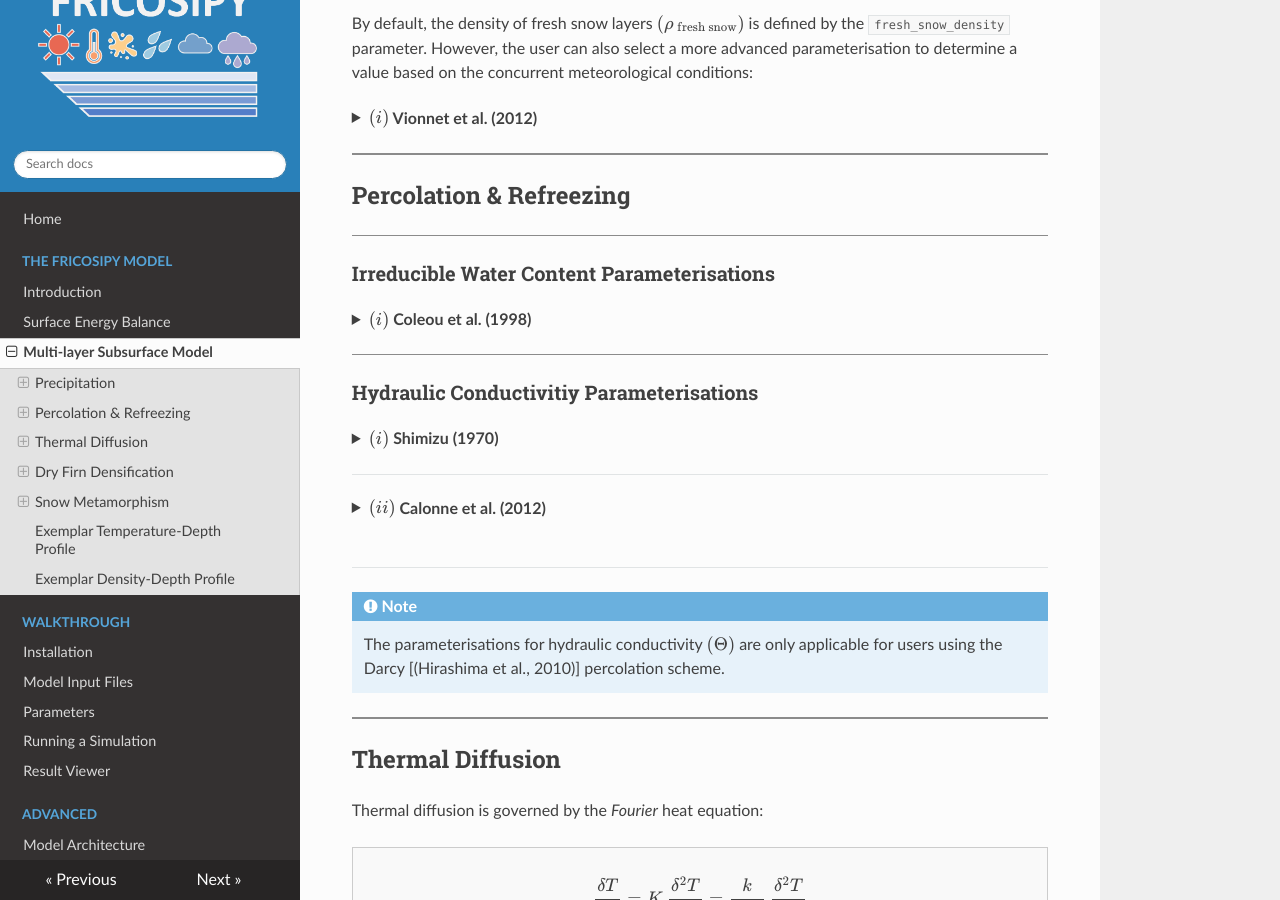
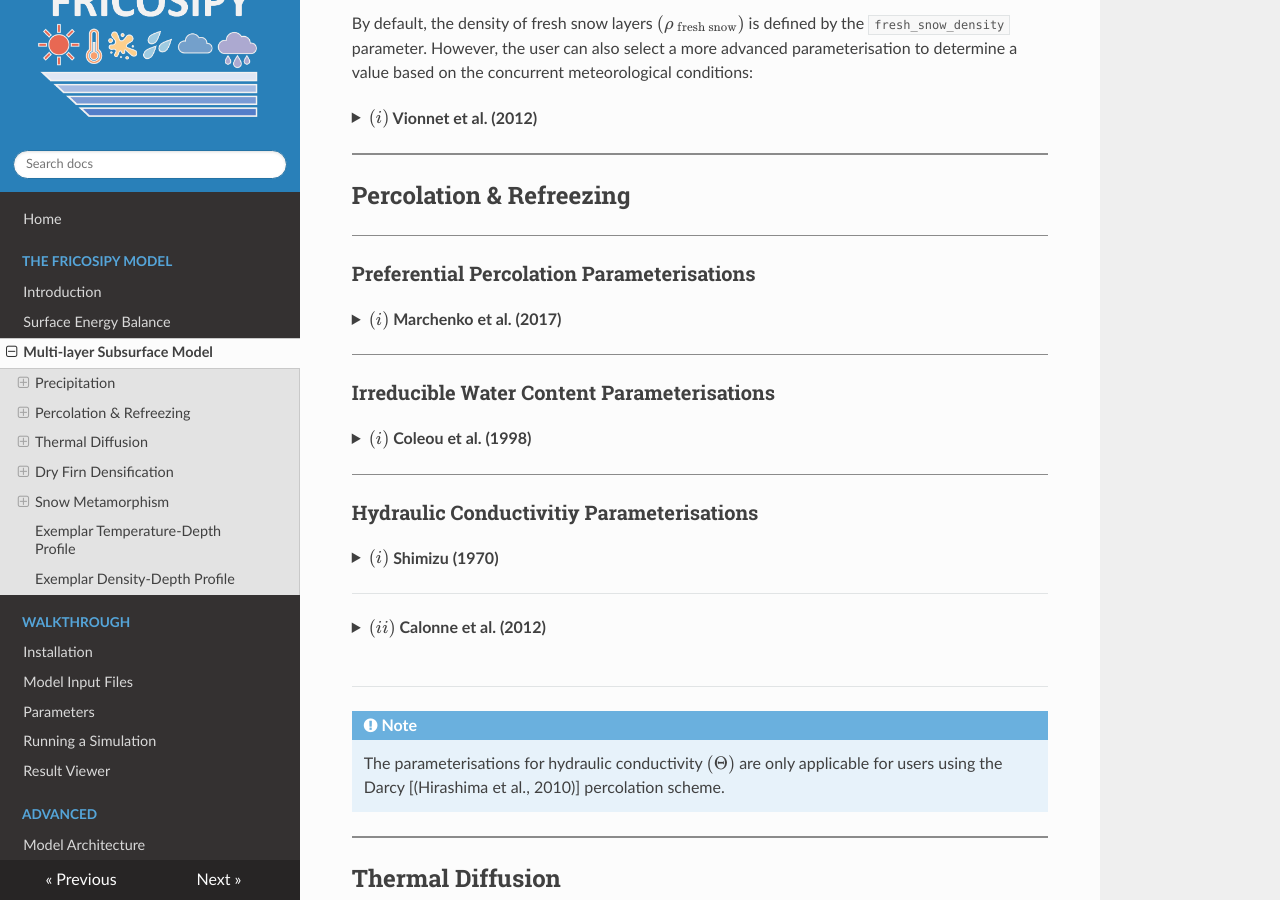
Before and after one commit to MarcusGastaldello/FRICOSIPY, an MkDocs documentation site: the page built from docs/subsurface_model.md, in a window 1280 px wide and 900 px high, scrolled down 1607 px. Built offline with MkDocs 1.6.1, drawn with Linux system fonts in a browser that asks for light colours.

Commit message:
Update subsurface_model.md

```diff
--- a/docs/subsurface_model.md
+++ b/docs/subsurface_model.md
@@ -64,9 +64,11 @@ By default, the density of fresh snow layers $(\rho_{\text{ fresh snow}})$ is de
 
 
 
+<hr style="height:1px; background-color:#8b8b8b; border:none;" />
 
+### Preferential Percolation Parameterisations
 
-
+??? "**$(i)$ Marchenko et al. (2017)**"
 
 <hr style="height:1px; background-color:#8b8b8b; border:none;" />
 
```
